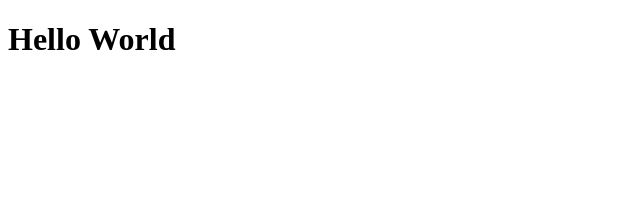
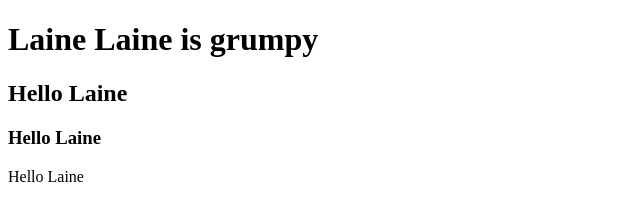
Before and after one commit to KDuenser/AlphaCampFront, a plain HTML site: page index.html in a window 1280 px wide. Shown: the whole page, without its empty margins (0-640 px from the left). Drawn offline with Linux system fonts and the light colour scheme.

Commit message:
Hilarious message to index.html file

```diff
--- a/index.html
+++ b/index.html
@@ -8,7 +8,10 @@
 
 	<body>
 
-		<h1> Hello World </h1>
+		<h1> Laine Laine is grumpy </h1>
+		<h2> Hello Laine </h2>
+		<h3> Hello Laine </h3>
+		<p> Hello Laine </p>
 
 	</body>
 
```
